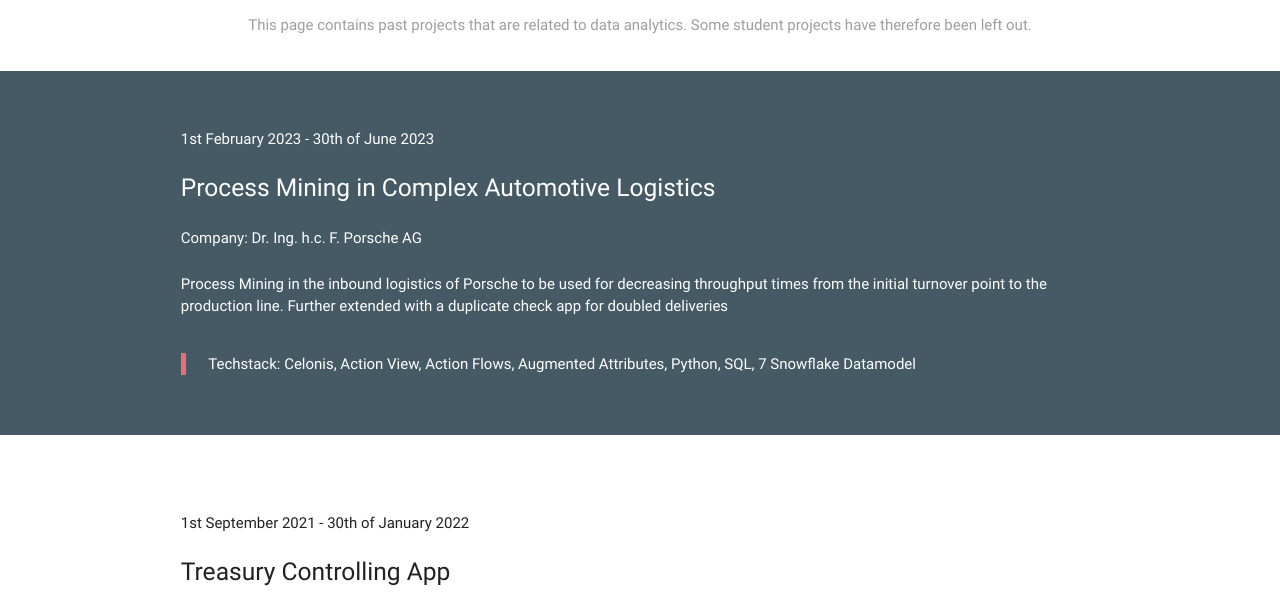
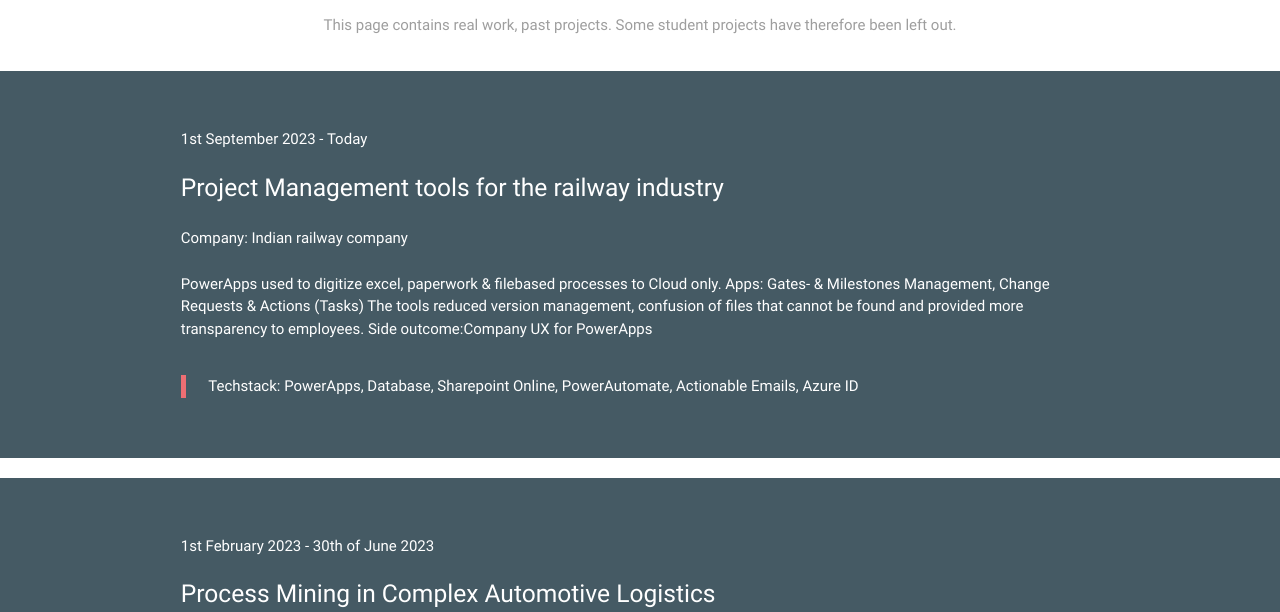
Before and after one commit to petervonb/petervonb.github.io, a website with bundled scripts: page projects.html in a window 1280 px wide. Shown: the part 138-750 px from the top of the page. Built offline with nearby package versions, Linux system fonts and the light colour scheme.

Commit message:
Update projects.html

```diff
--- a/projects.html
+++ b/projects.html
@@ -1,12 +1,13 @@
 <!DOCTYPE html>
 <html xmlns="http://www.w3.org/1999/html">
+
 <head>
     <!--Import Google Icon Font-->
     <link href="https://fonts.googleapis.com/icon?family=Material+Icons" rel="stylesheet">
     <!--Import materialize.css-->
-    <link type="text/css" rel="stylesheet" href="css/materialize.min.css" media="screen,projection"/>
+    <link type="text/css" rel="stylesheet" href="css/materialize.min.css" media="screen,projection" />
     <!--Let browser know website is optimized for mobile-->
-    <meta name="viewport" content="width=device-width, initial-scale=1.0"/>
+    <meta name="viewport" content="width=device-width, initial-scale=1.0" />
     <script src="https://code.jquery.com/jquery-1.10.2.js"></script>
     <title>Peter von Bodelschwingh</title>
 </head>
@@ -18,7 +19,7 @@
     </div>
 
     <script>
-    $(function(){
+        $(function () {
             $("#nav-placeholder").load("nav.html");
         });
     </script>
@@ -32,11 +33,43 @@
             <div class="row valign-wrapper">
                 <div class="col s12 m12 l12 center-align">
                     <h3>Projects</h3>
-                <p class="grey-text">This page contains past projects that are related to data analytics.
+                    <p class="grey-text">This page contains real work, past projects.
                         Some student projects have therefore been left out.</p>
                 </div>
             </div>
 
+        </div>
+        <div class="blue-grey darken-2 white-text">
+            <div class="container">
+                <div class="row"></div>
+                <div class="row"></div>
+                <div class="row"></div>
+                <div class="row left-align">
+                    <h6>1st September 2023 - Today</h6>
+                </div>
+
+                <div class="row left-align">
+                    <h5> Project Management tools for the railway industry</h5>
+                </div>
+                <div class="row left-align">
+                    <h6>Company: Indian railway company</h6>
+                </div>
+                <div class="row">
+                    <p>
+                        PowerApps used to digitize excel, paperwork & filebased processes to Cloud only.
+                        Apps: Gates- & Milestones Management, Change Requests & Actions (Tasks)
+                        The tools reduced version management, confusion of files that cannot be found and provided more
+                        transparency to employees.
+                        Side outcome:Company UX for PowerApps
+                    </p>
+                </div>
+                <div class="row">
+                    <blockquote>Techstack: PowerApps, Database, Sharepoint Online, PowerAutomate, Actionable Emails,
+                        Azure ID </blockquote>
+                </div>
+                <div class="row"></div>
+                <div class="row"></div>
+            </div>
         </div>
         <div class="blue-grey darken-2 white-text">
             <div class="container">
@@ -56,7 +89,7 @@
                 <div class="row">
                     <p>Process Mining in the inbound logistics of Porsche to be used for decreasing throughput times
                         from the initial turnover point to the production line. Further extended with a duplicate check
-                    app for doubled deliveries  </p>
+                        app for doubled deliveries </p>
                 </div>
                 <div class="row">
                     <blockquote>Techstack: Celonis, Action View, Action Flows, Augmented Attributes, Python, SQL, 7
@@ -83,10 +116,11 @@
                 </div>
                 <div class="row">
                     <p>Treasury Controlling App for a client of chemical products. The app displays the liquidity and
-                    financial KPI´s to measure cash flow between the holding and its subsidiaries.   </p>
+                        financial KPI´s to measure cash flow between the holding and its subsidiaries. </p>
                 </div>
                 <div class="row">
-                <blockquote>Techstack: QlikView, QlikSense, Qlik N Printing, Data Warehousing, ETL, Star Schema </blockquote>
+                    <blockquote>Techstack: QlikView, QlikSense, Qlik N Printing, Data Warehousing, ETL, Star Schema
+                    </blockquote>
                 </div>
                 <div class="row"></div>
                 <div class="row"></div>
@@ -108,8 +142,10 @@
                     <h6>Company: Fictional || Fontys Student Semester Project </h6>
                 </div>
                 <div class="row">
-                <p>Programming an iOS app based on tinder matching UI but for roommates search. Applicants could upload
-                photos of themselves, roomates could upload photos of the room. That way, roommates can search easier and
+                    <p>Programming an iOS app based on tinder matching UI but for roommates search. Applicants could
+                        upload
+                        photos of themselves, roomates could upload photos of the room. That way, roommates can search
+                        easier and
                         based on personal character for a new roommate.</p>
                 </div>
                 <div class="row">
@@ -135,7 +171,8 @@
                     Company: Omega Technology GmbH & Co. KG
                 </div>
                 <div class="row">
-                <p> Own development of ca. 15 QlikView Apps including a management KPI dashboard, ABC Material Savings,
+                    <p> Own development of ca. 15 QlikView Apps including a management KPI dashboard, ABC Material
+                        Savings,
                         Controlling Postcalculation of productions and material planning.</p>
                 </div>
                 <div class="row">
@@ -165,7 +202,7 @@
     </div>
 
     <script>
-    $(function(){
+        $(function () {
             $("#footer-placeholder").load("footer.html");
         });
     </script>
```
Lines whose indentation alone changed are shown as unchanged.
